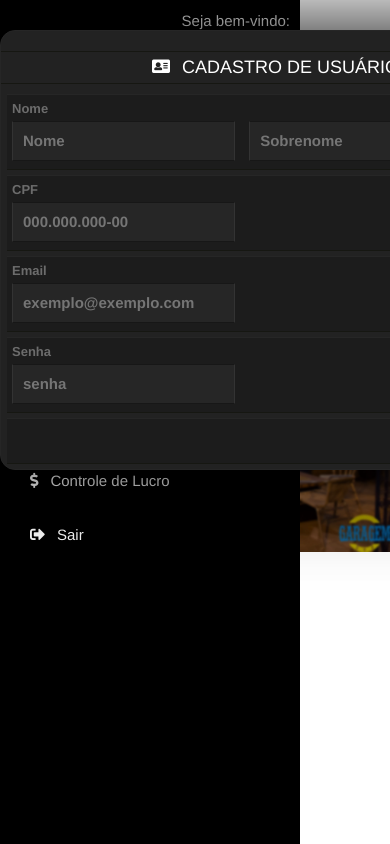
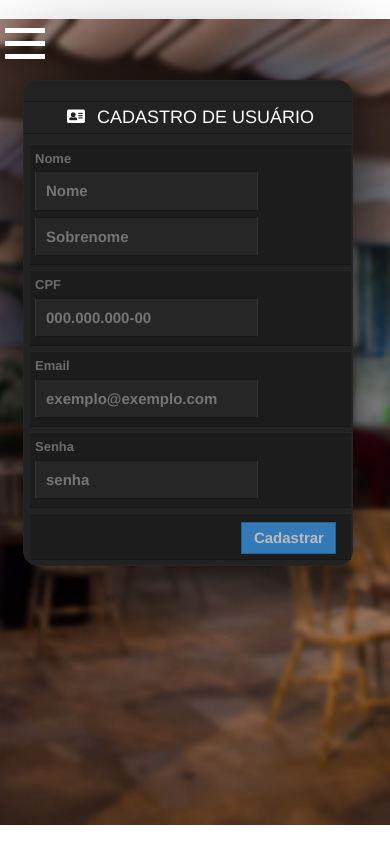
Before and after one commit to paulovinicius-TI/ope-garagem-365, a PHP site: page /cadastro_usuario.php in a window 390 px wide; the page is wider, and only the part inside the window is pictured. Run offline with PHP 8.4, Linux system fonts and the light colour scheme; the visitor is signed in with stand-in values (Sample User, id 1); data comes from the database, SQL or seed files in the repository; data that the repository does not hold is empty.

Commit message:
feito alguns responsivos

```diff
--- a/app/assets/css/style.css
+++ b/app/assets/css/style.css
@@ -104,10 +104,10 @@
 }
 
 .box-cadastro-cliente{
-    width: 546px !important;
+    width: 546px;
 }
 .box-cadastro-usuario{
-    width: 546px !important;
+    width: 546px;
 }
 
 
@@ -365,8 +365,43 @@
     margin: 20px;
     padding: 10px;
 }
-.tabela-lista-usuarios{
-    margin-left: 400px;
-    background: black;
-    color: white;
+
+@media screen and (max-width: 765px){
+	body{
+		background-size: 310%;
+	}
+
+	.box{
+		width: 330px;
+        margin: 50px 23px;
+        position: absolute;
+	}
+
+    #MobileHome{
+        z-index: 100;
+        right: 415px;
+        transition: all 250ms linear;
+    }
+
+    #MobileHome .toggle-btn{
+        position: absolute;
+        left: 310px;
+        top: 20px;
+    }
+
+    #MobileHome .toggle-btn span{
+        display: block;
+        width: 40px;
+        height: 5px;
+        background: white;
+        margin: 8px 0px;
+    }
+
+    .active{
+        right: 135px !important;
+    }
+
+    .vertical-menu{
+        width: 280px;
+    }
 }
--- /dev/null
+++ b/app/assets/js/messages.js
@@ -0,0 +1,6 @@
+//Formulario de cadastro de usuario
+$(document).ready(function(){
+  $("form").submit(function(){
+      alert("Submitted");
+  });
+});
--- a/app/controller/AutenticacaoDeUsuario.php
+++ b/app/controller/AutenticacaoDeUsuario.php
@@ -22,7 +22,7 @@
 	<?php
 	$email = $_POST['EmailUsuario'];
 	$senha = $_POST['SenhaUsuario'];
-	$sql = mysqli_query($conexão,"SELECT * FROM funcionario WHERE email = '$email' and senha = '$senha'") or die(mysqli_error());
+	$sql = mysqli_query($conexao,"SELECT * FROM funcionario WHERE email = '$email' and senha = '$senha'") or die(mysqli_error());
 
 	$row = mysqli_num_rows($sql);
 
--- a/app/controller/CriacaoDeUsuario.php
+++ b/app/controller/CriacaoDeUsuario.php
@@ -6,8 +6,8 @@
   $sobrenome = isset($_POST['snome']) ? $_POST['snome'] : false;
   $senha = isset($_POST['senha']) ? $_POST['senha'] : false;
   $email = isset($_POST['email']) ? $_POST['email'] : false;
-  $sql = mysqli_query($conexão, "INSERT INTO funcionario(cpf, nome, sobrenome, senha, email)
+  $sql = mysqli_query($conexao, "INSERT INTO funcionario(cpf, nome, sobrenome, senha, email)
   VALUES('$cpf', '$nome', '$sobrenome', '$senha', '$email')");
-  echo "<h1>asdasdasdasdas</h1>";
+
   header("Location: ../view/cadastro_usuario.php");
 ?>
--- a/app/model/conexao.php
+++ b/app/model/conexao.php
@@ -3,6 +3,6 @@
 $user = "root";
 $pass = "";
 $banco = "cadastro";
-$conexão = mysqli_connect($host, $user, $pass) or die(mysqli_error());
-mysqli_select_db($conexão, $banco) or die(mysqli_error());
+$conexao = mysqli_connect($host, $user, $pass) or die(mysqli_error());
+mysqli_select_db($conexao, $banco) or die(mysqli_error());
 ?>
--- a/app/view/cadastro_usuario.php
+++ b/app/view/cadastro_usuario.php
@@ -4,7 +4,7 @@
   <?php
   include "menu.php";
   ?>
-
+  <script src="https://ajax.googleapis.com/ajax/libs/jquery/3.3.1/jquery.min.js"></script>
   <meta charset="UTF-8">
   <meta name="viewport" content="width=device-width, initial-scale=1, maximum-scale=1, user-scalable=no">
   <meta name="description" content="Free Bootstrap Theme by BootstrapMade.com">
@@ -47,7 +47,4 @@
     </div>
   </form>
 </body>
-<script src="../assets/js/jquery-3.2.1.min.js"></script>
-<script src="../assets/js/jquery.mask.min.js"></script>
-<script src="../assets/js/mascaras.js"></script>
 </html>
--- a/app/view/menu.php
+++ b/app/view/menu.php
@@ -4,6 +4,10 @@
   <?php
     include "../controller/AcessoRestrito.php";
   ?>
+  <script src="../assets/js/jquery-3.2.1.min.js"></script>
+  <script src="../assets/js/jquery.mask.min.js"></script>
+  <script src="../assets/js/mascaras.js"></script>
+  <script src="../assets/js/messages.js"></script>
   <link href="https://fonts.googleapis.com/css?family=Josefin+Sans|Open+Sans|Raleway" rel="stylesheet">
   <link rel="stylesheet" href="../assets/css/flexslider.css">
   <link rel="stylesheet" href="../assets/css/bootstrap.min.css">
@@ -15,13 +19,14 @@
   <body id="top" data-spy="scroll">
     <div class="horizontal-menu">
     </div>
-    <header id="home">
+    <!-- Aqui é o menu no desktop -->
+    <header id="home" class="hidden-xs">
       <div class="vertical-menu">
       <div class="welcome-username">
       <?php
         include "../model/conexao.php";
         $email = $_SESSION['EmailUsuario'];
-        $dados = mysqli_query($conexão, "SELECT email, nome FROM funcionario WHERE email = '$email'");
+        $dados = mysqli_query($conexao, "SELECT * FROM funcionario WHERE email = '$email'");
         $funcionario = mysqli_fetch_array($dados);
         echo 'Seja bem-vindo: '.$funcionario['nome'];
       ?>
@@ -35,15 +40,35 @@
         <a href="../controller/logout.php" class="btnMenu"><i class="fas fa-sign-out-alt menu-icons"></i>Sair</a>
       </div>
     </header>
+    <!-- Aqui é o menu no mobile -->
+    <header id="MobileHome" class="hidden-lg">
+      <div class="toggle-btn" onclick="toggleSideBar()">
+        <span></span>
+        <span></span>
+        <span></span>
+      </div>
+      <div class="vertical-menu">
+      <div class="welcome-username">
+      <?php
+        include "../model/conexao.php";
+        $email = $_SESSION['EmailUsuario'];
+        $dados = mysqli_query($conexao, "SELECT * FROM funcionario WHERE email = '$email'");
+        $funcionario = mysqli_fetch_array($dados);
+        echo 'Seja bem-vindo: '.$funcionario['nome'];
+      ?>
+        <img class="logo-menu" src="../assets/images/logo.png">
+        <a href="cadastro_usuario.php" class="btnMenu"><i class="fas fa-user-plus menu-icons"></i>Usuários</a>
+        <a href="cadastro_cliente.php" class="btnMenu"><i class="fas fa-address-card menu-icons"></i>Clientes</a>
+        <a href="pedidos.php" class="btnMenu"><i class="fas fa-notes-medical menu-icons"></i></i>Pedidos</a>
+        <a href="estoque.php" class="btnMenu"><i class="fas fa-box-open menu-icons"></i>Estoque</a>
+        <a href="" class="btnMenu"><i class="fas fa-dollar-sign menu-icons"></i>Controle de Lucro</a>
+        <a href="../controller/logout.php" class="btnMenu"><i class="fas fa-sign-out-alt menu-icons"></i>Sair</a>
+      </div>
+    </header>
 
     <script type="text/javascript">
-      var btns = document.getElementsByClassName("btnMenu");
-      for (var i = 0; i < btns.length; i++) {
-        btns[i].addEventListener("click", function() {
-          var current = document.getElementsByClassName("active");
-          current[0].className = current[0].className.replace(" active", "");
-          this.className += " active";
-        });
+      function toggleSideBar(){
+        document.getElementById("MobileHome").classList.toggle("active");
       }
     </script>
   </body>
```
Also changed, not shown: app/view/clientes.php (added, +24 -0 lines).
